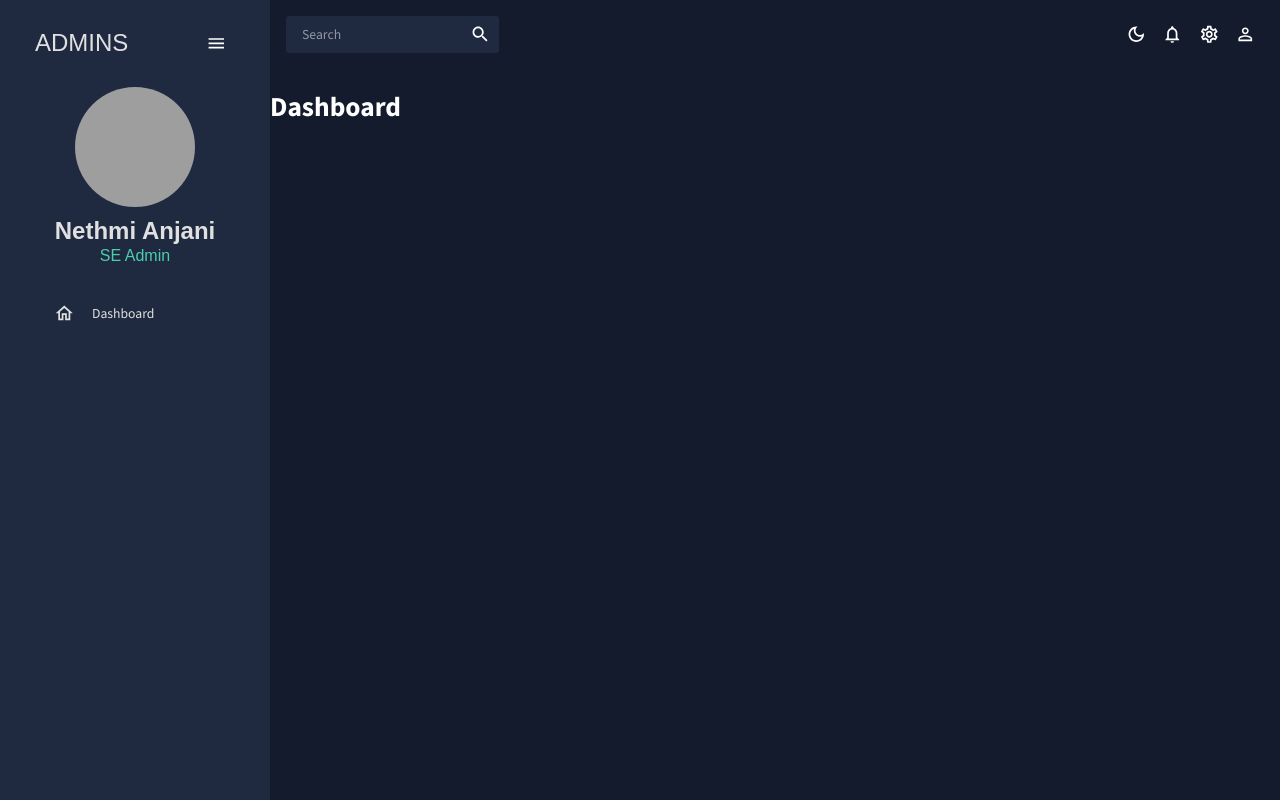
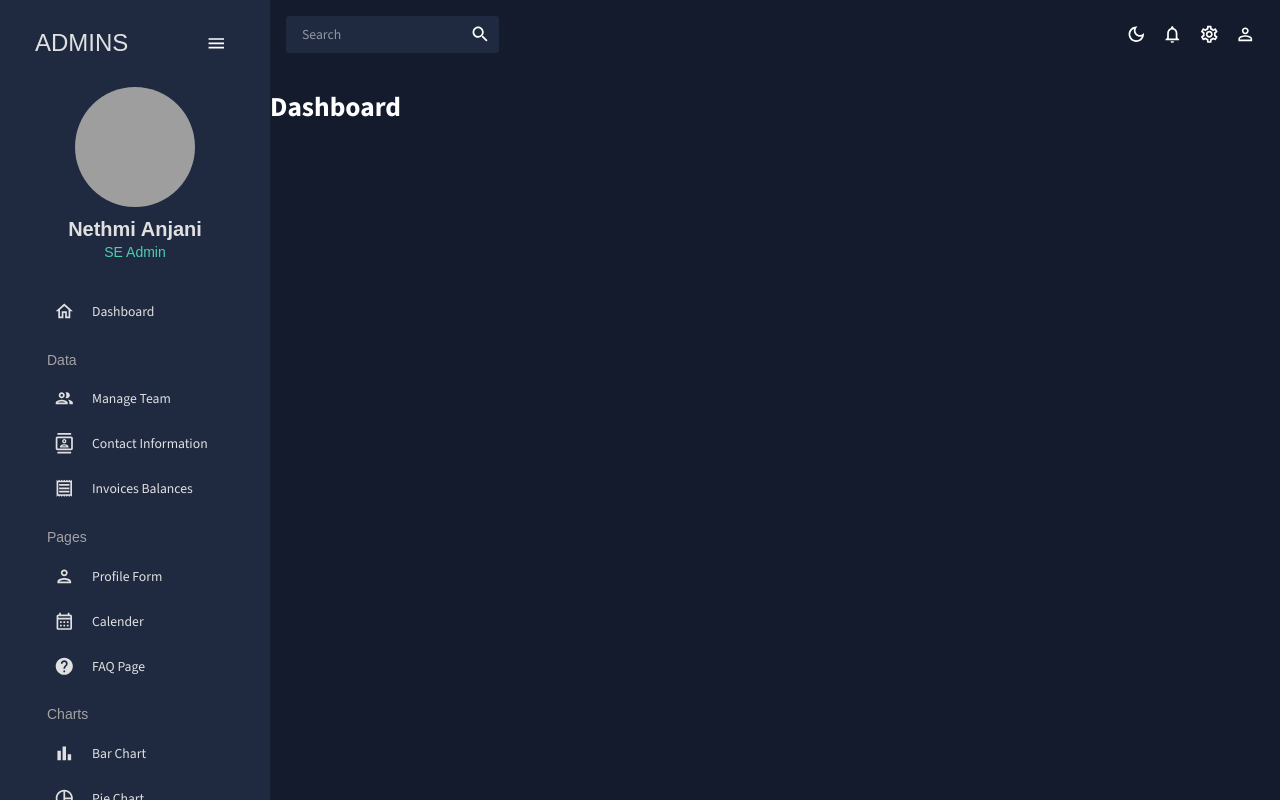
Before and after one commit to 99anjani/AdminDashBoard, a React (Create React App) app: page / in a window 1280 px wide. Built offline with nearby package versions, Linux system fonts and the light colour scheme; grey boxes are pictures that could not be loaded.

Commit message:
SideBar Development

```diff
--- a/src/Scenes/global/SideBar.jsx
+++ b/src/Scenes/global/SideBar.jsx
@@ -9,18 +9,19 @@ import { Box, colors, IconButton, Typography, useTheme } from "@mui/material";
 import { Link } from "react-router-dom";
 import { tokens } from "../../theme";
 import HomeOutlinedIcon from "@mui/icons-material/HomeOutlined";
-// import PeopleOutlinedIcon from "@mui/icons-material/PeopleOutlined";
-// import ContactsOutlinedIcon from "@mui/icons-material/ContactsOutlined";
-// import ReceiptOutlinedIcon from "@mui/icons-material/ReceiptOutlined";
-// import PersonOutlinedIcon from "@mui/icons-material/PersonOutlined";
-// import CalendarMonthOutlinedIcon from "@mui/icons-material/CalendarMonthOutlined";
-// import HelpOutlinedIcon from "@mui/icons-material/HelpOutlined";
-// import PieChartOutlineOutlinedIcon from "@mui/icons-material/PieChartOutlineOutlined";
-// import BarChartOutlinedIcon from "@mui/icons-material/BarChartOutlined";
-// import TimelineOutlinedIcon from "@mui/icons-material/TimelineOutlined";
+import PeopleOutlinedIcon from "@mui/icons-material/PeopleOutlined";
+import ContactsOutlinedIcon from "@mui/icons-material/ContactsOutlined";
+import ReceiptOutlinedIcon from "@mui/icons-material/ReceiptOutlined";
+import PersonOutlinedIcon from "@mui/icons-material/PersonOutlined";
+import CalendarMonthOutlinedIcon from "@mui/icons-material/CalendarMonthOutlined";
+import HelpOutlinedIcon from "@mui/icons-material/HelpOutlined";
+import PieChartOutlineOutlinedIcon from "@mui/icons-material/PieChartOutlineOutlined";
+import BarChartOutlinedIcon from "@mui/icons-material/BarChartOutlined";
+import TimelineOutlinedIcon from "@mui/icons-material/TimelineOutlined";
+import MapOutlinedIcon from "@mui/icons-material/MapOutlined";
 import MenuOutlinedIcon from "@mui/icons-material/MenuOutlined";
-// import MapOutlinedIcon from "@mui/icons-material/MapOutlined";
 import UserImage from "../../Assets/User.jpg";
+import { Bar } from "@nivo/bar";
 const Item = ({ title, to, icon, selected, setSelected }) => {
   const theme = useTheme();
   const colors = tokens(theme.palette.mode);
@@ -107,14 +108,14 @@ const SideBar = () => {
               </Box>
               <Box textAlign="center">
                 <Typography
-                  variant="h3"
+                  variant="h4"
                   color={colors.grey[100]}
                   fontWeight="bold"
                   sx={{ m: "10px 0 0 0" }}
                 >
                   Nethmi Anjani
                 </Typography>
-                <Typography variant="h5" color={colors.greenAccent[500]}>
+                <Typography variant="h6" color={colors.greenAccent[500]}>
                   SE Admin
                 </Typography>
               </Box>
@@ -128,6 +129,97 @@ const SideBar = () => {
               selected={selected}
               setSelected={setSelected}
             />
+            <Typography
+              variant="h6"
+              color={colors.grey[300]}
+              sx={{ m: "15px 0 5px 20px" }}
+            >
+              Data
+            </Typography>
+            <Item
+              title="Manage Team"
+              to="/team"
+              icon={<PeopleOutlinedIcon />}
+              selected={selected}
+              setSelected={setSelected}
+            />
+            <Item
+              title="Contact Information"
+              to="/contacts"
+              icon={<ContactsOutlinedIcon />}
+              selected={selected}
+              setSelected={setSelected}
+            />
+            <Item
+              title="Invoices Balances"
+              to="/invoices"
+              icon={<ReceiptOutlinedIcon />}
+              selected={selected}
+              setSelected={setSelected}
+            />
+            <Typography
+              variant="h6"
+              color={colors.grey[300]}
+              sx={{ m: "15px 0 5px 20px" }}
+            >
+              Pages
+            </Typography>
+            <Item
+              title="Profile Form"
+              to="/form"
+              icon={<PersonOutlinedIcon />}
+              selected={selected}
+              setSelected={setSelected}
+            />
+            <Item
+              title="Calender"
+              to="/calender"
+              icon={<CalendarMonthOutlinedIcon />}
+              selected={selected}
+              setSelected={setSelected}
+            />
+            <Item
+              title="FAQ Page"
+              to="/faq"
+              icon={<HelpOutlinedIcon />}
+              selected={selected}
+              setSelected={setSelected}
+            />
+            <Typography
+              variant="h6"
+              color={colors.grey[300]}
+              sx={{ m: "15px 0 5px 20px" }}
+            >
+              Charts
+            </Typography>
+            <Item
+              title="Bar Chart"
+              to="/bar"
+              icon={<BarChartOutlinedIcon />}
+              selected={selected}
+              setSelected={setSelected}
+            />
+            <Item
+              title="Pie Chart"
+              to="/pie"
+              icon={<PieChartOutlineOutlinedIcon />}
+              selected={selected}
+              setSelected={setSelected}
+            />
+            <Item
+              title="Line Chart"
+              to="/line"
+              icon={<TimelineOutlinedIcon />}
+              selected={selected}
+              setSelected={setSelected}
+            />
+            <Item
+              title="Geography Chart"
+              to="/geography"
+              icon={<MapOutlinedIcon />}
+              selected={selected}
+              setSelected={setSelected}
+            />
           </Box>
         </Menu>
       </LocalProSidebar>
```
